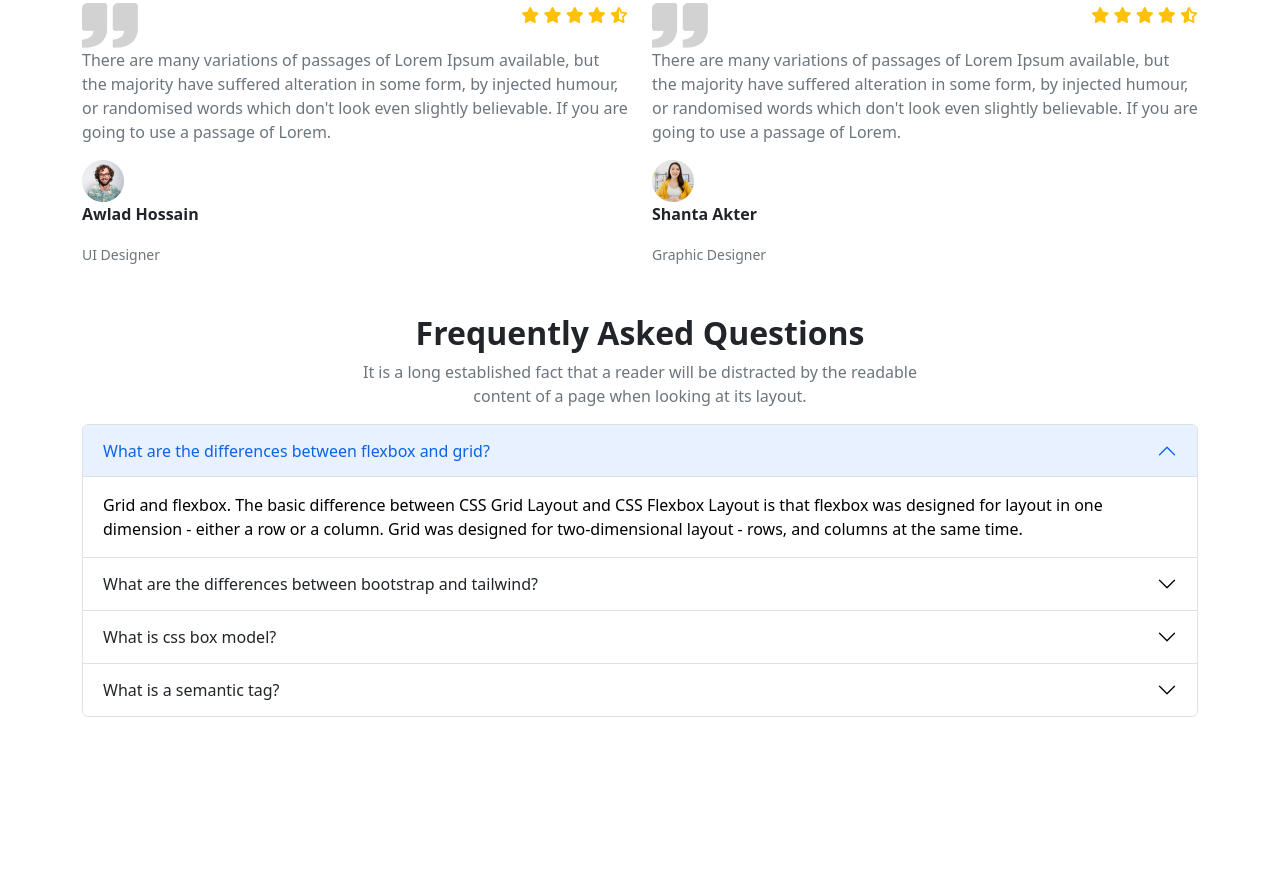
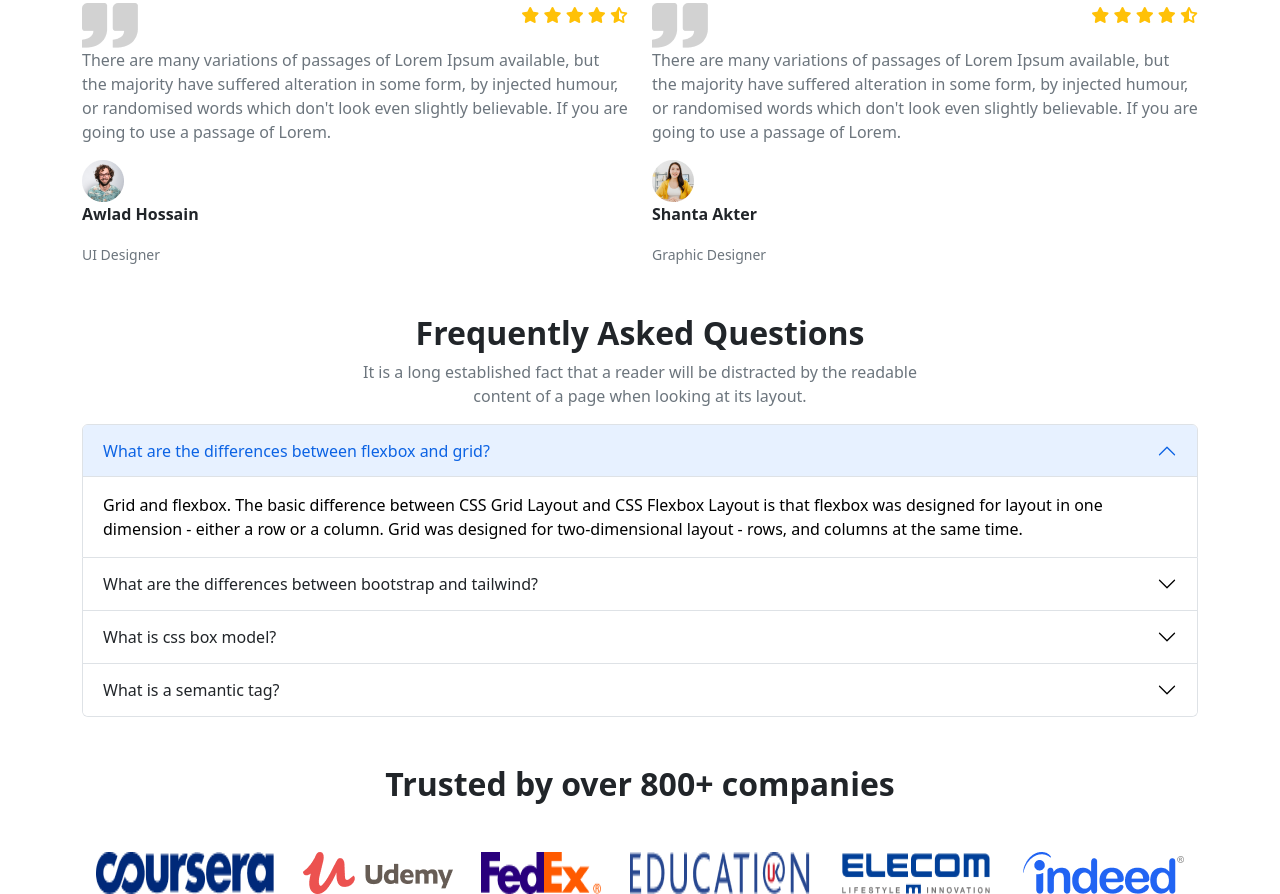
Before and after one commit to rabbirahu/edTech-website, a plain HTML site: page index.html in a window 1280 px wide. Shown: the part 3694-4588 px from the top of the page. Before the commit the page ends 4411 px from the top, so only its background shows below. Drawn offline with nearby package versions, Linux system fonts and the light colour scheme.

Commit message:
added company section

```diff
--- a/index.html
+++ b/index.html
@@ -474,6 +474,23 @@
         </div>
     </section>
     <!-- FAQ Section End -->
+    <!-- Company Section Start -->
+    <section class="container mt-5 col-md-12 col-md-12 col-sm d-none d-lg-block">
+        <div>
+            <h2 class="fs-a fw-semibold text-center">
+                Trusted by over 800+ companies
+            </h2>
+        </div>
+        <div class="d-flex justify-content-around mt-5">
+            <img src="images/company/company-1.png" alt="" />
+            <img src="images/company/company-2.png" alt="" />
+            <img src="images/company/company-3.png" alt="" />
+            <img src="images/company/company-4.png" alt="" />
+            <img src="images/company/company-5.png" alt="" />
+            <img src="images/company/company-6.png" alt="" />
+        </div>
+    </section>
+    <!-- Company Section End -->
     <script src="https://cdn.jsdelivr.net/npm/bootstrap@5.2.0/dist/js/bootstrap.bundle.min.js"
         integrity="sha384-A3rJD856KowSb7dwlZdYEkO39Gagi7vIsF0jrRAoQmDKKtQBHUuLZ9AsSv4jD4Xa"
         crossorigin="anonymous"></script>
```
